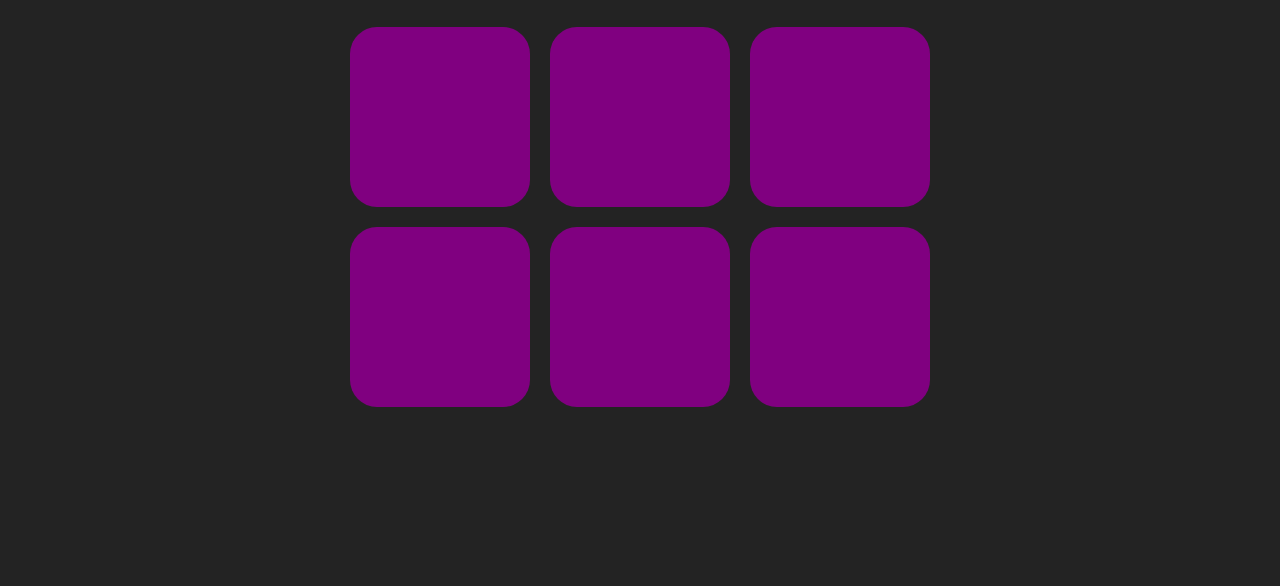
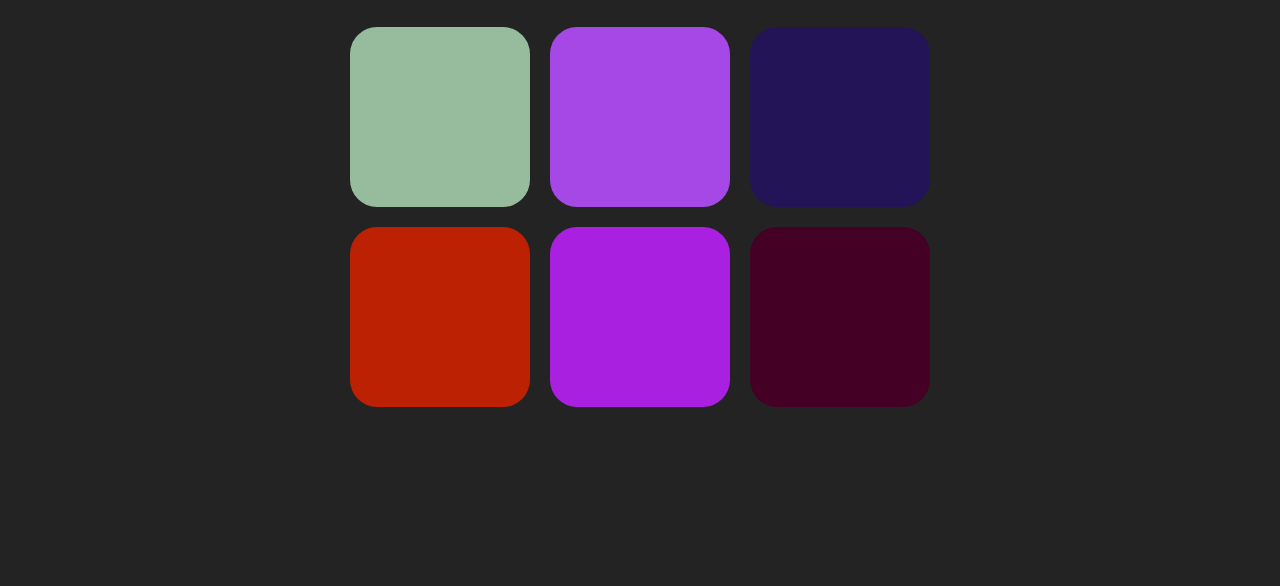
Before and after one commit to zaid0080/zaid0080.github.io, a plain HTML site: page index.html in a window 1280 px wide. Shown: the part 214-800 px from the top of the page. Drawn offline with Linux system fonts and the light colour scheme.

Commit message:
Update index.html

```diff
--- a/index.html
+++ b/index.html
@@ -25,6 +25,6 @@
     <div class="square"></div>
 </div>
 
-<script src="colorGame.js" type="text/javascript"></script>
+<script src="game.js" type="text/javascript"></script>
 </body>
 </html>
```
